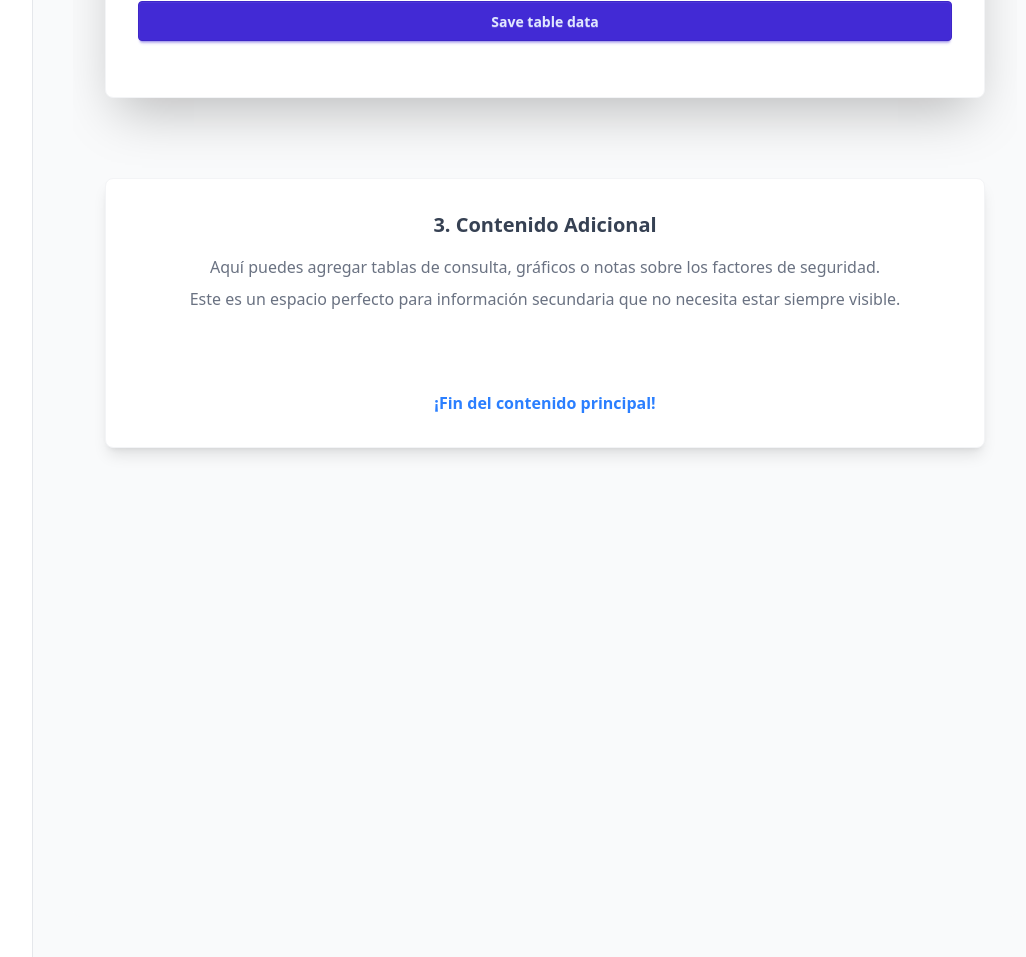
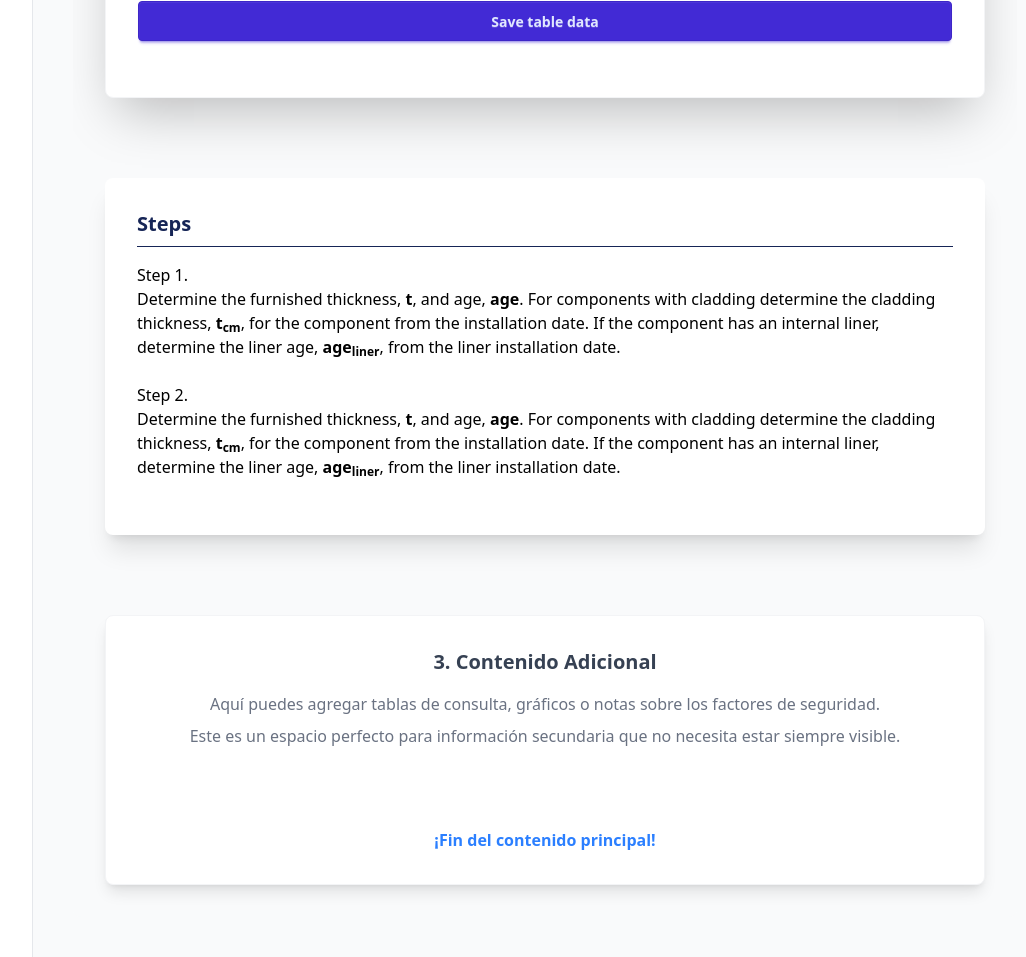
Before and after one commit to Mottaaa26/ASNT-webpage, a Django app: page /formula_app/ in a window 1280 px wide. Shown: the part 1399-2356 px from the top of the page, without its empty margins (223-1249 px from the left). Run offline with Django 5.2, Linux system fonts and the light colour scheme; the visitor is signed in with stand-in values (Sample User, id 1); data that the repository does not hold is empty; style sheets or scripts are compiled from the project's sources; some libraries are stand-ins or nearby versions.

Commit message:
Código para culminación del paso 1 del proceso (completado correctamente).

```diff
--- a/formula_app/templates/formula_app/includes/thinningDF/_intro.html
+++ b/formula_app/templates/formula_app/includes/thinningDF/_intro.html
@@ -157,9 +157,9 @@
             <tr class="hidden" id="internal_liner_row">
                 <th></th>
                 <td>Internal liner value</td>
-                <td>Enter the value of the internal liner for the component.</td>
+                <td>Enter the date for the internal liner instalation.</td>
                 <td>
-                    <input type="number" name="internal_liner" id="internal_liner_input" class="input input-ghost" placeholder="type here">
+                    <input type="date" name="internal_liner" id="internal_liner_input" class="input input-ghost" placeholder="type here">
                 </td>
             </tr>
             <tr>
--- a/formula_app/templates/formula_app/includes/thinningDF/_steps.html
+++ b/formula_app/templates/formula_app/includes/thinningDF/_steps.html
@@ -0,0 +1,30 @@
+<div id="slide2" class="flex flex-col w-full h-auto p-2 sm:p-4 lg:p-6">
+    <div class="w-full h-full">
+        <div class="card bg-white shadow-xl p-6 sm:p-8 hover-lift">
+            <h2 class="text-xl font-semibold text-blue-950 mb-4 border-b pb-2">Steps</h2>
+
+            <!--STEP 1-->
+            <span class="text-bold">Step 1.</span>
+            <p>
+                Determine the furnished thickness, <b>t</b>, and age, <b>age</b>. For components with cladding determine the
+                cladding thickness, <b>t<sub>cm</sub></b>, for the component from the installation date. If the component has an internal liner,
+                determine the liner age, <b>age<sub>liner</sub></b>, from the liner installation date.
+            </p>
+            <br>
+            <p class="hidden" id="step1_confirmation"></p>
+
+
+            <!--STEP 2-->
+            <span class="text-bold">Step 2.</span>
+            <p>
+                Determine the furnished thickness, <b>t</b>, and age, <b>age</b>. For components with cladding determine the
+                cladding thickness, <b>t<sub>cm</sub></b>, for the component from the installation date. If the component has an internal liner,
+                determine the liner age, <b>age<sub>liner</sub></b>, from the liner installation date.
+            </p>
+            <br>
+            <p class="hidden" id="step1_confirmation"></p>
+
+
+        </div>
+    </div>
+</div>
--- a/formula_app/templates/formula_app/index.html
+++ b/formula_app/templates/formula_app/index.html
@@ -125,5 +125,6 @@
 
 <script src="{% static 'formula_app/table4-1.js' %}"></script>
 <script src="{% static 'formula_app/get-elements.js' %}"></script>
+<script src="{% static 'formula_app/calcs.js' %}"></script>
 
 {%endblock%}
--- a/static/formula_app/table4-1.js
+++ b/static/formula_app/table4-1.js
@@ -1,7 +1,7 @@
+
+var table_data;
+
 // validate table fields and save it in a dict
-
-const table_data = {};
-
 document.getElementById("btn_table4.1").addEventListener("click", () => {
 
     //
@@ -35,6 +35,8 @@ document.getElementById("btn_table4.1").addEventListener("click", () => {
         comp_type: document.getElementById('component').value,
         has_cladding: document.getElementById('has_cladding').value,
         cladding: document.getElementById('cladding_input').value,
+        has_internal_liner: document.getElementById('has_internal_liner').value,
+        internal_liner:  new Date(document.getElementById('internal_liner_input').value),
         comp_geom_data: document.getElementById('component_geometry_data').value,
         material_especification: document.getElementById('material_especification').value,
         yield_strength: parseFloat(document.getElementById('yield_strength').value),
@@ -43,14 +45,9 @@ document.getElementById("btn_table4.1").addEventListener("click", () => {
         heat_tracing: document.getElementById('heat_tracing').value,
     }
 
+    console.log("todo correcto");
+    window.API_581_INPUTDATA = table_data;
+    calcs_thinningDF();
     document.getElementById("table4.1_confirmation").classList.remove("hidden");
 
-    var table41_confirmation = document.getElementById("step1_confirmation");
-    table41_confirmation.classList.remove("hidden");
-    table41_confirmation.textContent = `We already have those values from the table above: t = ${table_data.thickness}; age = ${table_data.start_date.toLocaleDateString()}`;
-
-    console.log("Todo correcto");
-
 });
-
-Window.API_581_INPUTDATA = table_data;
```
Also changed, not shown: static/formula_app/operations.js (deleted, +0 -16 lines).
